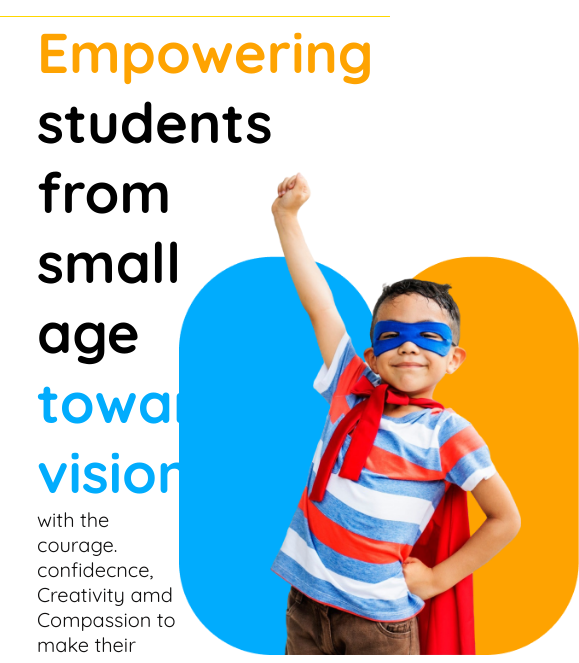
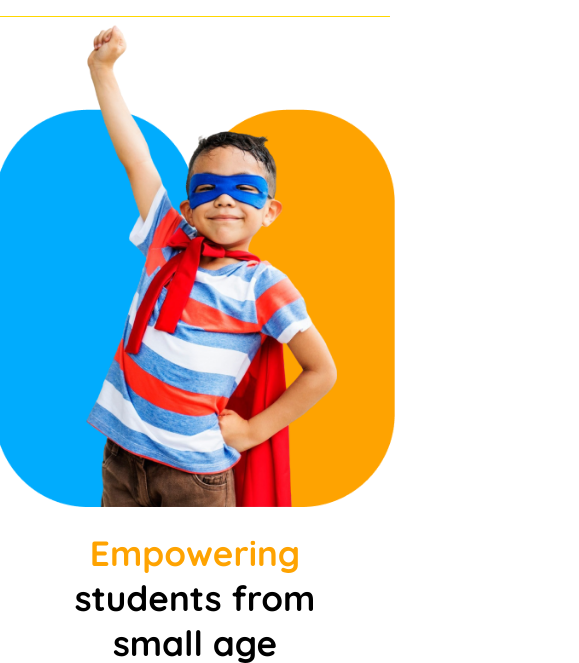
Before and after one commit to trmtanjil/2nd-Assignmennt, a plain HTML site: page index.html in a window 390 px wide. Shown: the part 84-747 px from the top of the page, 579 px wide, since content can reach past the window. Drawn offline with Linux system fonts and the light colour scheme.

Commit message:
test commit"

```diff
--- a/style.css
+++ b/style.css
@@ -90,7 +90,7 @@
 
         /* nav rasponsiv  */
 
-@media screen and (max-width: 576px) {
+@media screen and (max-width: 676px) {
     .nav-main{
         justify-content: space-between;
         width: 80%;
@@ -167,3 +167,32 @@ main{
 }
 
 /* main section empowering hero responsiv start start*/
+
+@media screen and (max-width: 676px) {
+    .empowering{
+        display: flex;
+        flex-direction: column-reverse;
+        text-align: center;
+        align-items: center;
+        justify-content: center;
+        width: 100%;
+
+    }
+    .empo-h1{
+       font-size: 35px;
+       line-height: 45px;
+    }
+    .empo-text{
+        width: 70%;
+    }
+    .empo-text p{
+        margin: 10px 0;
+    }
+    .empowering  img{
+        margin-bottom: 20px;
+    }
+    .empowering button{
+        margin: 20px 0;
+    }
+}
+       /* main section empowering hero responsiv start end*/
```
